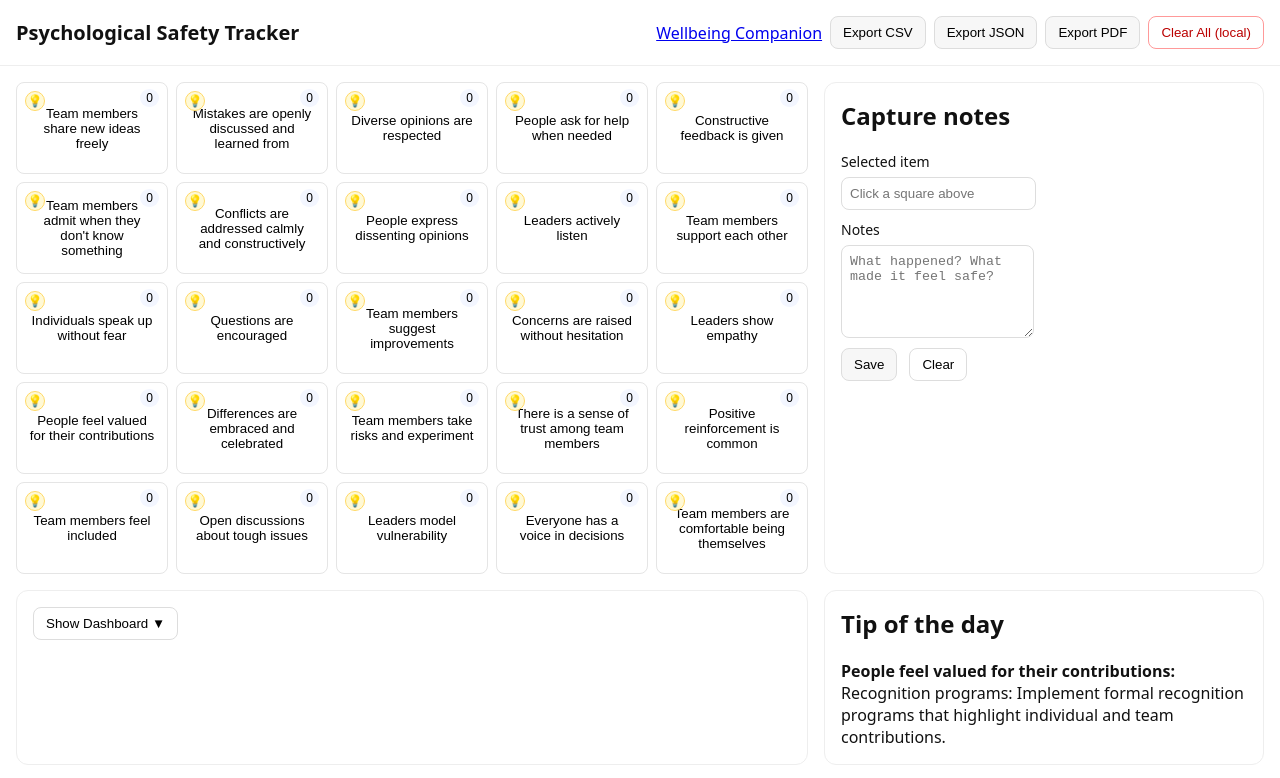
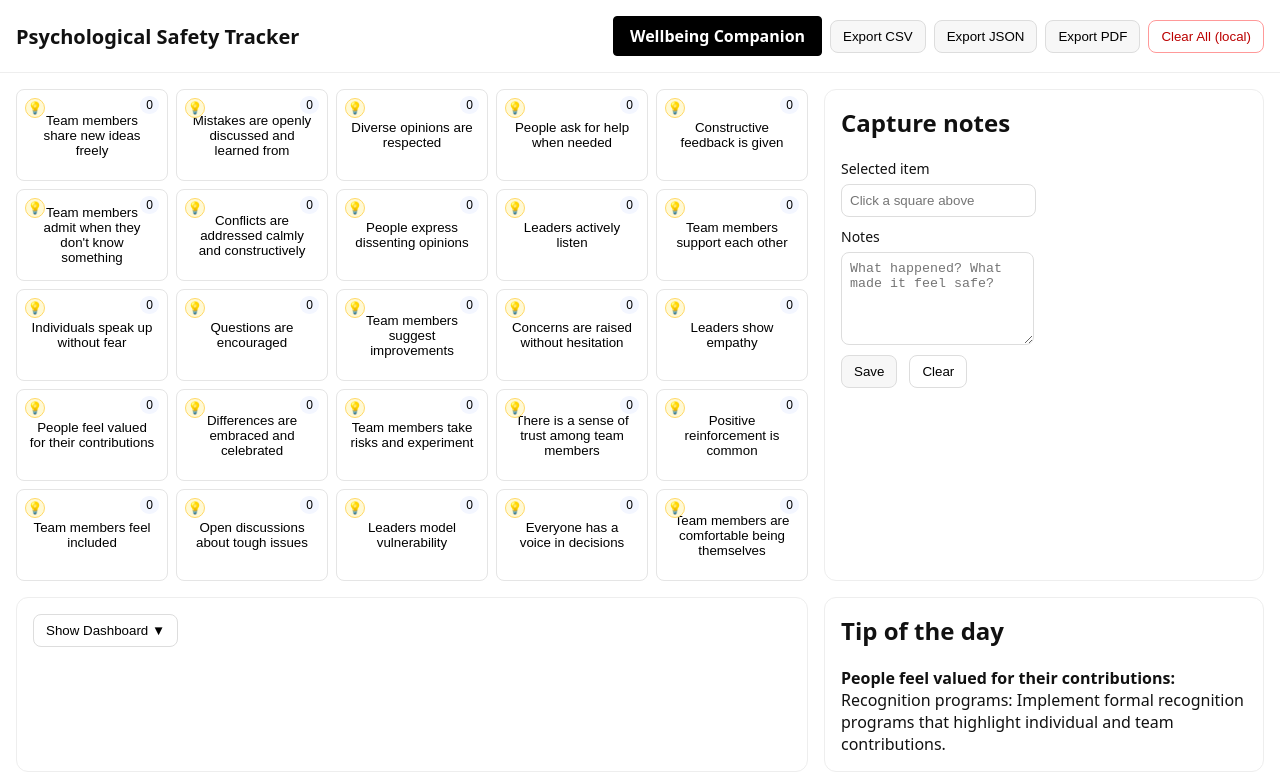
Before and after one commit to Benny-Button/psych-safety-tracker, a plain HTML site: page index.html in a window 1280 px wide. Shown: the top 778 px of the page. Drawn offline with Linux system fonts and the light colour scheme.

Commit message:
Update styles.css

```diff
--- a/styles.css
+++ b/styles.css
@@ -44,3 +44,23 @@ label{display:flex;flex-direction:column;gap:6px;font-size:14px}input,textarea{p
   .square{ min-height:72px; }
   .trend canvas{ max-width:100%; }
 }
+/* Base button look is already handled by your .controls button styles.
+   This makes the companion button match but inverted. */
+.companion-btn {
+  display: inline-block;
+  padding: 0.5em 1em;
+  border-radius: 4px;
+  font-size: 1em;
+  text-decoration: none;
+  font-weight: bold;
+  cursor: pointer;
+
+  background-color: black;
+  color: white;
+  border: 1px solid black;
+}
+
+.companion-btn:hover {
+  background-color: #333;
+  border-color: #333;
+}
```
